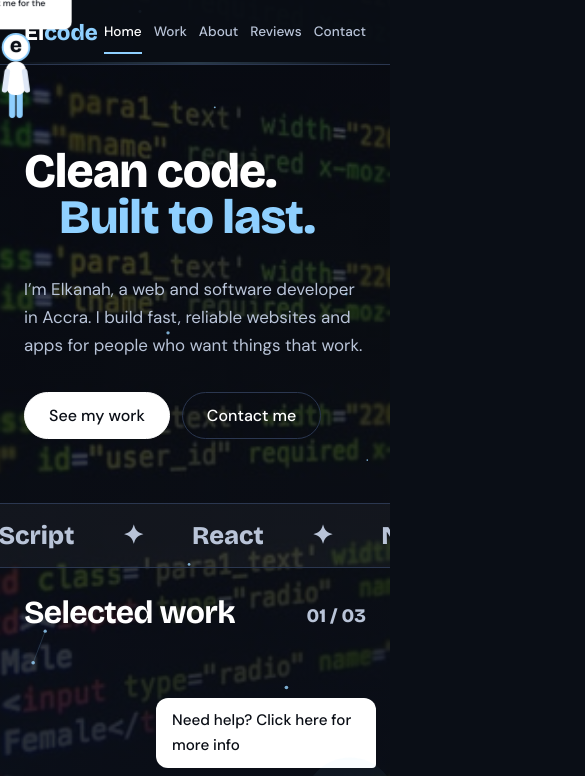
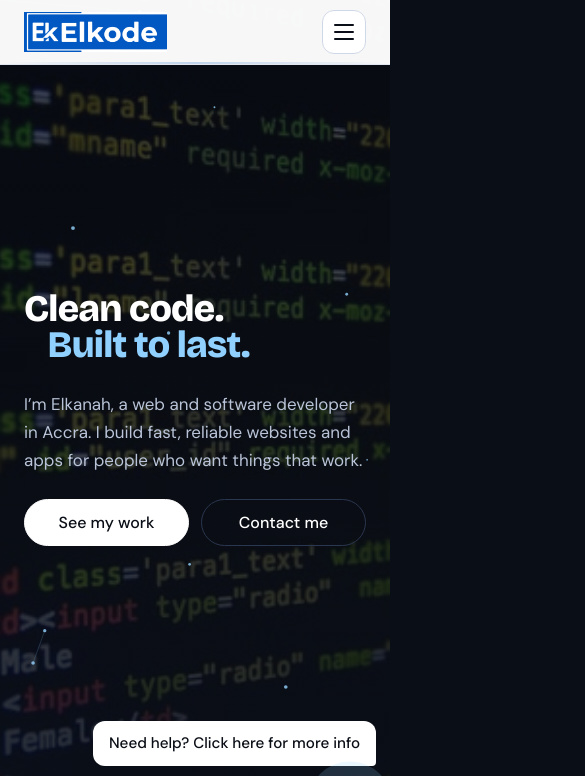
Before and after one commit to realelks/Elkcode-site, a plain HTML site: page index.html in a window 390 px wide. Shown: the top 776 px of the page, 585 px wide, since content can reach past the window. Drawn offline with nearby package versions, Linux system fonts and the light colour scheme; animation ran at ten frames a second.

Commit message:
Update index.html and add site images

```diff
--- a/index.html
+++ b/index.html
@@ -8,6 +8,7 @@
 <meta property="og:title" content="Elkode"><meta property="og:description" content="Clean code. Built to last.">
 <meta property="og:image" content="https://elkode.tech/images/og-image.png">
 <link rel="icon" type="image/png" href="images/favicon.png">
+<link rel="apple-touch-icon" href="images/apple-touch-icon.png">
 <script>document.documentElement.classList.add("js")</script>
 <link rel="preconnect" href="https://fonts.googleapis.com"><link rel="preconnect" href="https://fonts.gstatic.com" crossorigin>
 <link href="https://fonts.googleapis.com/css2?family=Bricolage+Grotesque:wght@700;800&family=DM+Sans:wght@400;500&display=swap" rel="stylesheet">
@@ -18,7 +19,7 @@ html{scroll-behavior:smooth;scroll-padding-top:70px}
 body{background:var(--bg);color:var(--text);font:400 1.06rem/1.65 var(--body);overflow-x:hidden}
 a{color:inherit}:focus-visible{outline:2px solid var(--accent);outline-offset:3px}
 .wrap{max-width:1120px;margin:0 auto;padding:0 24px}
-@media(min-width:900px){.wrap{padding-left:90px}}
+@media(min-width:1024px){.wrap{padding-left:90px}}
 section{padding:96px 0}
 h1,h2,h3{font-family:var(--head);line-height:1.05;letter-spacing:-.02em}
 h2{font-size:clamp(2rem,5vw,3.2rem);margin-bottom:14px}
@@ -27,27 +28,28 @@ h2{font-size:clamp(2rem,5vw,3.2rem);margin-bottom:14px}
 .btn.primary{background:#fff;color:var(--ink);border-color:#fff}
 .btn:hover{transform:translateY(-2px);border-color:var(--accent)}.btn:disabled{opacity:.6;cursor:wait}
 /* header */
-header{position:sticky;top:0;z-index:20;background:rgba(10,14,22,.95);border-bottom:1px solid var(--line);overflow:hidden;transition:box-shadow .3s}
-header.scrolled{box-shadow:0 8px 24px rgba(0,0,0,.4)}
+header{--brand:#0158c2;position:sticky;top:0;z-index:20;background:rgba(255,255,255,.97);border-bottom:1px solid #e1e7f0;overflow:hidden;transition:box-shadow .3s}
+header.scrolled{box-shadow:0 6px 20px rgba(10,14,22,.14)}
 .bar{position:relative;z-index:1;display:grid;grid-template-columns:1fr auto 1fr;align-items:center;height:64px;max-width:1120px;margin:0 auto;padding:0 24px}
-.logo{font:800 1.4rem var(--head);text-decoration:none}.logo i{font-style:normal;color:var(--accent)}
+.logo{display:flex;align-items:center;text-decoration:none}.logo img{display:block;height:40px;width:auto}
 nav ul{display:flex;gap:26px;list-style:none;padding:0}
-nav a{text-decoration:none;color:var(--muted);font-weight:500;position:relative}
-nav a:hover,nav a.active{color:#fff}
-nav a::after{content:"";position:absolute;left:0;right:0;bottom:-6px;height:2px;background:var(--accent);transform:scaleX(0);transition:transform .3s}
+nav a{text-decoration:none;color:#475569;font-weight:500;position:relative}
+nav a:hover,nav a.active{color:var(--brand)}
+nav a::after{content:"";position:absolute;left:0;right:0;bottom:-6px;height:2px;background:var(--brand);transform:scaleX(0);transition:transform .3s}
 nav a.active::after{transform:scaleX(1)}
 .hire{justify-self:end;padding:8px 18px;font-size:.95rem}
-header::after{content:"";position:absolute;top:0;bottom:0;left:0;width:60%;background:linear-gradient(100deg,transparent,rgba(var(--sc),.13),transparent);transform:translateX(-120%);opacity:0;animation:sweep 10s ease-in-out infinite;pointer-events:none}
-header::before{content:"";position:absolute;left:0;right:0;bottom:0;height:2px;background:linear-gradient(90deg,transparent,rgba(var(--sc),.5),transparent);animation:pulse 5s ease-in-out infinite alternate;pointer-events:none}
+header .btn.primary{background:var(--brand);border-color:var(--brand);color:#fff}header .btn.primary:hover{background:#0a4aa3;border-color:#0a4aa3}
+header::after{content:"";position:absolute;top:0;bottom:0;left:0;width:60%;background:linear-gradient(100deg,transparent,rgba(1,88,194,.07),transparent);transform:translateX(-120%);opacity:0;animation:sweep 10s ease-in-out infinite;pointer-events:none}
+header::before{content:"";position:absolute;left:0;right:0;bottom:0;height:2px;background:linear-gradient(90deg,transparent,rgba(1,88,194,.45),transparent);animation:pulse 5s ease-in-out infinite alternate;pointer-events:none}
 @keyframes sweep{0%{transform:translateX(-120%);opacity:0}10%,50%{opacity:1}62%,100%{transform:translateX(260%);opacity:0}}
 @keyframes pulse{from{opacity:.15}to{opacity:.55}}
 /* hero */
-.hero{padding:84px 0 0}
-.hero h1{font-size:clamp(3rem,10.5vw,7.6rem);font-weight:800;line-height:.95}
+.hero{display:flex;flex-direction:column;min-height:calc(100vh - 64px);min-height:calc(100svh - 64px);padding:0}.hero>.wrap{flex:1;display:flex;flex-direction:column;justify-content:center;width:100%;padding-top:40px;padding-bottom:48px}
+.hero h1{font-size:clamp(3rem,8vw,6.4rem);font-weight:800;line-height:.95}
 .hero h1 span{display:block}.hero h1 .b{color:var(--accent);padding-left:clamp(0px,9vw,130px)}
 .hero .row{display:flex;justify-content:space-between;align-items:flex-end;gap:32px;flex-wrap:wrap;margin-top:36px}
 .hero p{color:var(--muted);max-width:42ch}.cta{display:flex;gap:12px;flex-wrap:wrap}
-.marquee{overflow:hidden;border-block:1px solid var(--line);padding:16px 0;margin-top:64px;background:rgba(255,255,255,.04)}
+.marquee{overflow:hidden;border-block:1px solid var(--line);padding:16px 0;margin-top:0;background:rgba(255,255,255,.04)}
 .marquee div{display:flex;gap:48px;width:max-content;animation:mq 24s linear infinite;font:800 1.6rem var(--head);color:var(--muted)}
 @keyframes mq{to{transform:translateX(-50%)}}
 /* work (pinned, toy drags the cards) */
@@ -83,8 +85,8 @@ header::before{content:"";position:absolute;left:0;right:0;bottom:0;height:2px;b
 /* about bento */
 .bento{display:grid;grid-template-columns:1fr 1fr 1fr;gap:16px;margin-top:32px}
 .tile{background:var(--panel);border:1px solid var(--line);border-radius:18px;padding:26px}
-.t-photo{grid-row:1/3;padding:0;border-radius:220px 220px 18px 18px;overflow:hidden;min-height:360px;display:grid;place-items:center;color:var(--muted);text-align:center}
-.t-photo img{width:100%;height:100%;object-fit:cover}.t-bio{grid-column:2/4}
+.t-photo{grid-row:1/3;padding:0;border-radius:220px 220px 18px 18px;overflow:visible;position:relative;min-height:360px;display:grid;place-items:center;color:var(--muted);text-align:center}
+.t-photo img{width:100%;height:100%;object-fit:cover;border-radius:inherit}.t-photo>.badge{position:absolute;right:-12px;bottom:-16px;top:auto;left:auto;width:92px;height:auto;border-radius:14px;border:3px solid var(--bg);box-shadow:0 10px 26px rgba(0,0,0,.5);transform:rotate(6deg);z-index:2}.t-bio{grid-column:2/4}
 .tile h3{font-size:1.25rem;margin-bottom:10px}.tile ul{padding-left:18px;color:var(--muted)}
 pre.code{font:400 .9rem/1.8 ui-monospace,Menlo,Consolas,monospace;color:var(--muted);overflow-x:auto}.k{color:var(--accent)}.s{color:#fff}
 /* reviews */
@@ -123,7 +125,9 @@ footer .row{display:flex;justify-content:space-between;flex-wrap:wrap;gap:12px;m
 @keyframes dA{from{transform:scale(1.02) translate(-2%,-1.5%)}to{transform:scale(1.13) translate(2%,1.5%)}}
 @keyframes dB{from{transform:scale(1.13) translate(2%,-1.5%)}to{transform:scale(1.02) translate(-2%,1.5%)}}
 #cv{position:fixed;inset:0;width:100%;height:100%;z-index:-1;pointer-events:none}
-#progress{position:fixed;top:0;left:0;right:0;height:3px;background:#fff;transform:scaleX(0);transform-origin:left;z-index:30}
+#glow{position:fixed;left:0;top:0;width:440px;height:440px;margin:0;border-radius:50%;pointer-events:none;z-index:-1;opacity:0;transition:opacity .4s;will-change:transform;background:radial-gradient(circle,rgba(var(--sc),.24),rgba(var(--sc),.09) 42%,transparent 70%)}
+@media(hover:none){#glow{display:none}}
+#progress{position:fixed;top:0;left:0;right:0;height:3px;background:#0158c2;transform:scaleX(0);transform-origin:left;z-index:30}
 /* toy */
 #toy{position:fixed;left:0;top:0;z-index:45;width:84px;height:140px;transform-origin:50% 100%;pointer-events:none}
 #toy-btn{pointer-events:auto;position:absolute;inset:0;background:none;border:0;cursor:pointer;padding:0}
@@ -154,11 +158,56 @@ footer .row{display:flex;justify-content:space-between;flex-wrap:wrap;gap:12px;m
 @keyframes dot{0%,60%,100%{transform:none;opacity:.5}30%{transform:translateY(-4px);opacity:1}}
 .quick{display:flex;flex-wrap:wrap;gap:6px;padding:0 14px 10px}.quick button{background:none;border:1px solid var(--line);color:#fff;border-radius:999px;padding:5px 12px;font:inherit;font-size:.88rem;cursor:pointer}.quick button:hover{border-color:var(--accent)}
 #bot-form{display:flex;gap:8px;padding:10px;border-top:1px solid var(--line)}#bot-form input{flex:1;min-width:0;padding:9px 12px}#bot-form .btn{padding:9px 16px}
-@media(max-width:900px){.bento,.cgrid{grid-template-columns:1fr}.t-photo{grid-row:auto;min-height:300px}.t-bio{grid-column:auto}.cgrid{gap:32px}}
-@media(max-width:760px){section{padding:64px 0}.hire{display:none}.bar{grid-template-columns:auto 1fr}nav ul{gap:12px;font-size:.85rem;justify-content:flex-end}#bot-btn{width:52px;height:52px;right:14px;bottom:14px}#bot-tip,#bot-panel{right:14px;bottom:76px}}
+/* ===== responsive: phone <=639 | tablet 640-1023 | laptop >=1024 ===== */
+.menu-btn,.m-hire{display:none}
+.menu-btn{justify-self:end;width:44px;height:44px;border:1px solid #cfd8e6;border-radius:12px;background:#fff;cursor:pointer;place-content:center;gap:5px;padding:0}
+.menu-btn span{display:block;width:20px;height:2px;background:#0a0e16;border-radius:2px;transition:transform .25s,opacity .2s}
+.menu-btn[aria-expanded=true] span:nth-child(1){transform:translateY(7px) rotate(45deg)}
+.menu-btn[aria-expanded=true] span:nth-child(2){opacity:0}
+.menu-btn[aria-expanded=true] span:nth-child(3){transform:translateY(-7px) rotate(-45deg)}
+@media(min-width:1024px){html{font-size:14px}section{padding:84px 0}}
+@media(min-width:1500px){html{font-size:15px}}
+@media(min-width:1024px){.flat #belt{grid-template-columns:repeat(3,1fr)}}
+@media(max-width:1023px){
+ #toy{display:none}
+ section{padding:80px 0}.work.flat{padding:80px 0}
+ .hero h1{font-size:clamp(3.2rem,9vw,5.6rem)}
+ .cgrid{grid-template-columns:1fr;gap:36px}
+ .flat #belt{grid-template-columns:1fr 1fr}
+ .flat .card:last-child:nth-child(odd){grid-column:1/-1;justify-self:center;width:calc(50% - 10px)}
+}
+@media(min-width:900px) and (max-width:1023px){.cgrid{grid-template-columns:1fr 1.1fr;gap:40px}}
+@media(min-width:640px) and (max-width:1023px){
+ .bento{grid-template-columns:1fr 1fr}
+ .t-photo{grid-row:auto;grid-column:1;min-height:340px}.t-bio{grid-column:2}
+ nav ul{gap:16px;font-size:.92rem}.hire{padding:7px 14px}
+}
+@media(max-width:639px){
+ section{padding:64px 0}.work.flat{padding:64px 0}
+ .hero h1{font-size:clamp(2.1rem,9.6vw,3.6rem)}.hero h1 .b{padding-left:6vw}
+ .hero .row{margin-top:28px;gap:24px}.cta{width:100%}.cta .btn{flex:1;text-align:center}
+ .bar{grid-template-columns:1fr auto}.hire{display:none}.menu-btn{display:grid}
+ nav{position:fixed;top:64px;left:0;right:0;bottom:0;overflow-y:auto;background:#fff;padding:20px 24px 32px;transform:translateY(-8px);opacity:0;visibility:hidden;transition:opacity .25s,transform .25s,visibility 0s .25s}
+ nav.open{opacity:1;visibility:visible;transform:none;transition-delay:0s}
+ nav ul{flex-direction:column;gap:0}
+ nav li a{display:block;padding:16px 0;font:700 1.7rem var(--head);color:#0a0e16;border-bottom:1px solid #e1e7f0}
+ nav a::after{display:none}
+ .m-hire{display:block;margin-top:24px}.m-hire .btn{display:block;text-align:center;border-bottom:0;color:#fff;font:500 1rem var(--body);padding:14px 24px}
+ .flat #belt{display:flex;gap:14px;overflow-x:auto;scroll-snap-type:x mandatory;scroll-padding-left:24px;margin:24px -24px 0;padding:0 24px 10px;scrollbar-width:none}
+ .flat #belt::-webkit-scrollbar{display:none}
+ .flat .card,.flat .card:last-child:nth-child(odd){flex:0 0 82%;width:auto;scroll-snap-align:start}
+ .t-photo{min-height:0;aspect-ratio:4/5;width:min(100%,260px);margin-inline:auto;position:relative}.t-photo img{position:absolute;inset:0}.t-photo>.badge{width:72px;right:-8px;bottom:-12px}
+ .tile,.fcard{padding:22px}
+ .js [data-a=left]{transform:translateX(-28px) rotate(-2deg)}.js [data-a=right]{transform:translateX(28px) rotate(2deg)}
+ footer .row{flex-direction:column}footer a{margin:0 16px 0 0;display:inline-block;padding:6px 0}
+ #bot-btn{width:52px;height:52px;right:14px}#bot-tip{right:14px;bottom:78px;max-width:calc(100vw - 100px)}
+ #bot-panel{left:0;right:0;bottom:0;width:100%;max-width:none;height:min(80vh,560px);height:min(80dvh,560px);max-height:none;border-radius:18px 18px 0 0;border-bottom:0}
+ #bot-form{padding-bottom:calc(10px + env(safe-area-inset-bottom,0px))}
+ body.menu-open #bot-btn,body.menu-open #bot-tip{display:none}
+}
 html{-webkit-text-size-adjust:100%}
-@media(min-width:1500px){.wrap,.bar{max-width:1280px}html{font-size:17px}}
-@media(max-width:380px){.wrap,.bar{padding:0 16px}nav ul{gap:9px;font-size:.8rem}.btn{padding:11px 18px}}
+@media(min-width:1500px){.wrap,.bar{max-width:1280px}}
+@media(max-width:380px){.wrap,.bar{padding:0 16px}.btn{padding:11px 18px}}
 @media(hover:none){nav a{padding:8px 0}}
 #bot-btn{bottom:calc(14px + env(safe-area-inset-bottom,0px))}
 @media(prefers-reduced-motion:reduce){.js [data-a]{opacity:1!important;transform:none!important;clip-path:none!important}header::before,header::after{animation:none!important}header::after{display:none}*{animation:none!important;transition:none!important;scroll-behavior:auto!important}#progress{display:none}}
@@ -166,13 +215,14 @@ html{-webkit-text-size-adjust:100%}
 </head>
 <body>
 <div id="bg" aria-hidden="true"><div class="bg-layer l1 active"></div><div class="bg-layer l2"></div><div class="bg-layer l3"></div></div>
-<canvas id="cv" aria-hidden="true"></canvas><div id="progress"></div>
+<canvas id="cv" aria-hidden="true"></canvas><div id="glow" aria-hidden="true"></div><div id="progress"></div>
 <header><div class="bar">
-  <a class="logo" href="#home">El<i>code</i></a>
+  <a class="logo" href="#home" aria-label="Elkode home"><img src="images/logo.png" alt="Elkode" width="1896" height="531"></a>
   <nav aria-label="Main"><ul>
     <li><a href="#home">Home</a></li><li><a href="#work">Work</a></li><li><a href="#about">About</a></li><li><a href="#reviews">Reviews</a></li><li><a href="#contact">Contact</a></li>
-  </ul></nav>
+  <li class="m-hire"><a class="btn primary" href="#contact">Hire me</a></li></ul></nav>
   <a class="btn primary hire" href="#contact">Hire me</a>
+  <button class="menu-btn" id="menu-btn" type="button" aria-label="Open menu" aria-expanded="false"><span></span><span></span><span></span></button>
 </div></header>
 
 <main>
@@ -193,7 +243,7 @@ html{-webkit-text-size-adjust:100%}
 <section id="about"><div class="wrap">
   <h2 data-a="wipe">About Elkanah</h2>
   <div class="bento">
-    <div class="tile t-photo" data-a="zoom"><img src="images/elkanah 2.jpg" alt="Portrait of Elkanah" onerror="this.replaceWith('Add your photo as images/elkanah.jpg')"></div>
+    <div class="tile t-photo" data-a="zoom"><img src="images/elkanah 2.jpg" alt="Portrait of Elkanah" onerror="this.replaceWith('Add your photo as images/elkanah.jpg')"><img class="badge" src="images/badge.png" alt="Elkode badge" width="92" height="89" onerror="this.remove()"></div>
     <div class="tile t-bio" data-a="left"><h3>Hello, I’m Elkanah</h3><p class="lead">I’m a web and software developer based in Accra. I care about code that is readable, fast and easy to change later. Replace this text with your own story: what you build, what you enjoy and what you want to work on next.</p></div>
     <div class="tile" data-a="flip"><h3>What I build</h3><ul><li>Websites and landing pages</li><li>Web apps and tools</li><li>Speed and SEO</li><li>Hosting and launch</li></ul></div>
     <div class="tile" data-a="right"><pre class="code"><span class="k">const</span> elkode = {
@@ -222,8 +272,7 @@ html{-webkit-text-size-adjust:100%}
     </ul>
   </div>
   <div class="fcard" id="fcard" data-a="right">
-    <!-- Replace YOUR_FORM_ID with your Formspree form ID (formspree.io) -->
-    <form id="cform" action="https://formspree.io/f/YOUR_FORM_ID" method="POST">
+    <form id="cform" action="https://formspree.io/f/mgakrjgg" method="POST">
       <input type="hidden" name="_subject" value="New message from elkode.tech"><input type="text" name="_gotcha" tabindex="-1" autocomplete="off" style="display:none">
       <label>Name <input name="name" required autocomplete="name"></label>
       <label>Email <input type="email" name="email" required autocomplete="email"></label>
@@ -259,7 +308,7 @@ html{-webkit-text-size-adjust:100%}
 <script>
 const $=s=>document.querySelector(s),$$=s=>[...document.querySelectorAll(s)];
 const reduce=matchMedia("(prefers-reduced-motion: reduce)").matches,clamp=(v,a,b)=>Math.max(a,Math.min(b,v)),lerp=(a,b,t)=>a+(b-a)*t;
-const lite=reduce||matchMedia("(max-width:760px)").matches||(navigator.deviceMemory&&navigator.deviceMemory<=4)||(navigator.hardwareConcurrency&&navigator.hardwareConcurrency<=4);
+const lite=reduce||matchMedia("(max-width:639px)").matches||(navigator.deviceMemory&&navigator.deviceMemory<=4)||(navigator.hardwareConcurrency&&navigator.hardwareConcurrency<=4);
 if(lite)document.documentElement.classList.add("lite");
 /* ---------- EDIT THESE ---------- */
 const EMAIL="elkanahaidoo2009@gmail.com",WHATSAPP="233551980683",AI_ENDPOINT="";
@@ -269,9 +318,10 @@ const projects=[
  {title:"Project Two",description:"Yet to be uploaded. Description: faster, simpler, or something people now use.",stack:["React","Node.js"],liveUrl:"#",repoUrl:"#",image:"images/project-2.jpg",color:"#ffffff"},
  {title:"Project Three",description:"Add the problem, your solution, and the outcome here.",stack:["JavaScript","API"],liveUrl:"#",repoUrl:"#",image:"images/project-3.jpg",color:"#ffe9a8"}];
 const reviews=[
- {q:"Elkanah delivered a clean, fast site and kept me updated at every step.",n:"Client name",r:"Business owner"},
- {q:"Great communication and the code was easy for my team to pick up.",n:"Client name",r:"Startup founder"},
- {q:"Exactly what I asked for, finished ahead of time.",n:"Client name",r:"Freelance designer"}];
+ {q:"Elkanah delivered a clean, fast site and kept me updated at every step.",n:"David Washington",r:"Business owner"},
+ {q:"Great communication and the code was easy for my team to pick up.",n:"Samuel Ceaser",r:"Startup founder"},
+ {q:"Exactly what I asked for, finished ahead of time.",n:"Bryan Smith",r:"Freelance designer"},
+ {q:"Didn't expect my site to be much better, He is actually good.",n:"Cloe Adele",r:"Fashion designer"}];
 /* -------------------------------- */
 $("#phone").addEventListener("input",e=>{const raw=e.target.value,plus=raw.trim().startsWith("+"),d=raw.replace(/\D/g,"").slice(0,15),o=(d.match(/.{1,3}/g)||[]).join(" "),f=plus?"+"+o:o;if(raw!==f)e.target.value=f});
 $("#yr").textContent=new Date().getFullYear();
@@ -281,14 +331,14 @@ $("#mq").innerHTML=Array(2).fill(["HTML","CSS","JavaScript","React","Node.js","G
 const belt=$("#belt");
 projects.forEach(p=>{const c=document.createElement("article");c.className="card";
  c.innerHTML=`<div class="thumb" style="background:${p.color}">${p.title[0]}<img src="${p.image}" alt="${p.title} screenshot" loading="lazy" onerror="this.remove()"></div><div class="cbody"><h3>${p.title}</h3><p>${p.description}</p><div class="tags">${p.stack.map(s=>`<span>${s}</span>`).join("")}</div><div class="links"><a href="${p.liveUrl}">Live demo</a><a href="${p.repoUrl}">GitHub</a></div></div>`;belt.appendChild(c)});
-const cards=$$(".card"),work=$("#work");work.style.setProperty("--n",cards.length);function setFlat(){work.classList.toggle("flat",reduce||innerHeight<560)}setFlat();addEventListener("resize",setFlat);
+const cards=$$(".card"),work=$("#work");work.style.setProperty("--n",cards.length);function setFlat(){work.classList.toggle("flat",reduce||innerHeight<560||innerWidth<1024)}setFlat();addEventListener("resize",setFlat);
 
 /* reviews carousel */
 const track=$("#track"),dots=$("#dots");let ri=0,rt;
 reviews.forEach((r,i)=>{track.insertAdjacentHTML("beforeend",`<div class="slide"><div class="stars" aria-label="5 stars">★★★★★</div><blockquote>“${r.q}”</blockquote><cite>${r.n}, ${r.r}</cite></div>`);const d=document.createElement("i");d.onclick=()=>show(i);dots.appendChild(d)});
 function show(i){ri=(i+reviews.length)%reviews.length;track.style.transform=`translateX(-${ri*100}%)`;[...dots.children].forEach((d,k)=>d.classList.toggle("on",k===ri));clearInterval(rt);if(!reduce)rt=setInterval(()=>show(ri+1),5500)}
 $("#rp").onclick=()=>show(ri-1);$("#rn").onclick=()=>show(ri+1);show(0);
-if(SAMPLE_REVIEWS)$("#sample").textContent="Sample reviews. Replace them with real client feedback.";
+if(SAMPLE_REVIEWS)$("#sample").textContent="Reviews from my Fclients...";
 
 /* reveal animations (play in on the way down, out on the way up) */
 $$("[data-a]").forEach(el=>el.style.setProperty("--i",Math.min([...el.parentNode.children].indexOf(el),5)));
@@ -303,15 +353,19 @@ const layers=$$(".bg-layer");
 (function(){const cv=$("#cv"),cx=cv.getContext("2d"),root=document.documentElement;let W,H,lw=0,nodes=[],mouse={x:-999,y:-999},cur=SC[0].slice(),spd=1,col=cur.join(","),last="";
  function size(){const d=lite?1:Math.min(devicePixelRatio||1,1.5);W=innerWidth;H=innerHeight;cv.width=W*d;cv.height=H*d;cx.setTransform(d,0,0,d,0,0);
   nodes=Array.from({length:lite?Math.min(28,Math.floor(W*H/30000)):Math.min(60,Math.floor(W*H/24000))},()=>({x:Math.random()*W,y:Math.random()*H,vx:(Math.random()-.5)*.35,vy:(Math.random()-.5)*.35,r:Math.random()*1.5+.8}))}
- function ln(a,b,c,d,m,x){cx.strokeStyle=`rgba(${col},${.25*(1-m/x)})`;cx.beginPath();cx.moveTo(a,b);cx.lineTo(c,d);cx.stroke()}
+ function ln(a,b,c,d,m,x,k=.25){cx.strokeStyle=`rgba(${col},${k*(1-m/x)})`;cx.beginPath();cx.moveTo(a,b);cx.lineTo(c,d);cx.stroke()}
  let lt=0;function draw(t){if(!reduce&&t&&t-lt<(lite?50:33)){requestAnimationFrame(draw);return}lt=t;const T=SC[scene];for(let k=0;k<3;k++)cur[k]=reduce?T[k]:cur[k]+(T[k]-cur[k])*.04;spd=reduce?1:spd+(SP[scene]-spd)*.04;col=cur.map(Math.round).join(",");
   if(col!==last){last=col;root.style.setProperty("--sc",col)}
   cx.clearRect(0,0,W,H);
   for(const a of nodes){if(!reduce){a.x+=a.vx*spd;a.y+=a.vy*spd;if(a.x<0||a.x>W)a.vx*=-1;if(a.y<0||a.y>H)a.vy*=-1}cx.fillStyle=`rgba(${col},.8)`;cx.beginPath();cx.arc(a.x,a.y,a.r,0,6.283);cx.fill()}
   for(let i=0;i<nodes.length;i++){const a=nodes[i];for(let j=i+1;j<nodes.length;j++){const b=nodes[j],d=Math.hypot(a.x-b.x,a.y-b.y);if(d<(lite?110:130))ln(a.x,a.y,b.x,b.y,d,lite?110:130)}
-   const m=Math.hypot(a.x-mouse.x,a.y-mouse.y);if(m<150)ln(a.x,a.y,mouse.x,mouse.y,m,150)}
+   const m=Math.hypot(a.x-mouse.x,a.y-mouse.y);if(m<220)ln(a.x,a.y,mouse.x,mouse.y,m,220,.6)}
   if(!reduce)requestAnimationFrame(draw)}
- addEventListener("pointermove",e=>{mouse.x=e.clientX;mouse.y=e.clientY},{passive:true});
+ let pr=0;addEventListener("pointermove",e=>{mouse.x=e.clientX;mouse.y=e.clientY;if(reduce&&!pr){pr=1;requestAnimationFrame(()=>{pr=0;draw()})}},{passive:true});
+ const gl=$("#glow");let gx=null,gy=0,tx=0,ty=0,gr=0;
+ function gtick(){gx+=(tx-gx)*.18;gy+=(ty-gy)*.18;gl.style.transform=`translate3d(${gx-220}px,${gy-220}px,0)`;if(Math.abs(tx-gx)+Math.abs(ty-gy)>.5)requestAnimationFrame(gtick);else gr=0}
+ addEventListener("pointermove",e=>{if(e.pointerType==="touch")return;tx=e.clientX;ty=e.clientY;if(gx===null){gx=tx;gy=ty}gl.style.opacity=1;if(!gr){gr=1;requestAnimationFrame(gtick)}},{passive:true});
+ document.documentElement.addEventListener("mouseleave",()=>{gl.style.opacity=0});
  addEventListener("pointerdown",e=>{if(reduce||e.target.closest("a,button,input,textarea"))return;for(let i=0;i<3;i++)nodes.push({x:e.clientX,y:e.clientY,vx:(Math.random()-.5)*1.6,vy:(Math.random()-.5)*1.6,r:Math.random()+1});if(nodes.length>80)nodes.splice(0,nodes.length-80)});
  addEventListener("resize",()=>{if(innerWidth!==lw){lw=innerWidth;size();if(reduce)draw()}});lw=innerWidth;size();draw();window.redraw=()=>{if(reduce)draw()}})();
 
@@ -390,7 +444,14 @@ function closePanel(){panel.classList.remove("open");btn.setAttribute("aria-expa
 btn.onclick=()=>panel.classList.contains("open")?closePanel():openPanel();$("#bot-close").onclick=closePanel;
 document.addEventListener("keydown",e=>{if(e.key==="Escape"){if(panel.classList.contains("open"))closePanel();tmenu.classList.remove("open")}});
 $("#bot-form").onsubmit=e=>{e.preventDefault();const q=input.value.trim();if(!q)return;add(q,"me");input.value="";reply(q)};
-msgs.addEventListener("click",e=>{if(e.target.closest('a[href^="#"]')&&innerWidth<760)closePanel()});
+msgs.addEventListener("click",e=>{if(e.target.closest('a[href^="#"]')&&innerWidth<640)closePanel()});
+/* phone menu */
+const mbtn=$("#menu-btn"),mnav=$("nav");
+function setMenu(o){mnav.classList.toggle("open",o);mbtn.setAttribute("aria-expanded",o);mbtn.setAttribute("aria-label",o?"Close menu":"Open menu");document.body.classList.toggle("menu-open",o);document.body.style.overflow=o?"hidden":""}
+mbtn.onclick=()=>setMenu(!mnav.classList.contains("open"));
+mnav.addEventListener("click",e=>{if(e.target.closest("a"))setMenu(false)});
+addEventListener("resize",()=>{if(innerWidth>=640)setMenu(false)});
+addEventListener("keydown",e=>{if(e.key==="Escape")setMenu(false)});
 /* the comment bubble keeps coming back, forever */
 const tips=["Need help? Click here for more info","Questions about Elkanah? Ask me!","Want a quote? Chat with me","Curious about the projects? Ask me"];let ti=0;
 (function loop(d){setTimeout(()=>{if(!panel.classList.contains("open")){tip.textContent=tips[ti++%tips.length];tip.classList.add("show");btn.classList.remove("pulse");void btn.offsetWidth;btn.classList.add("pulse");setTimeout(()=>tip.classList.remove("show"),6000)}loop(11000)},d)})(2500);
```
Also changed, not shown: images/apple-touch-icon.png (added), images/badge.png (added), images/favicon.png (added), images/logo.png (added).
